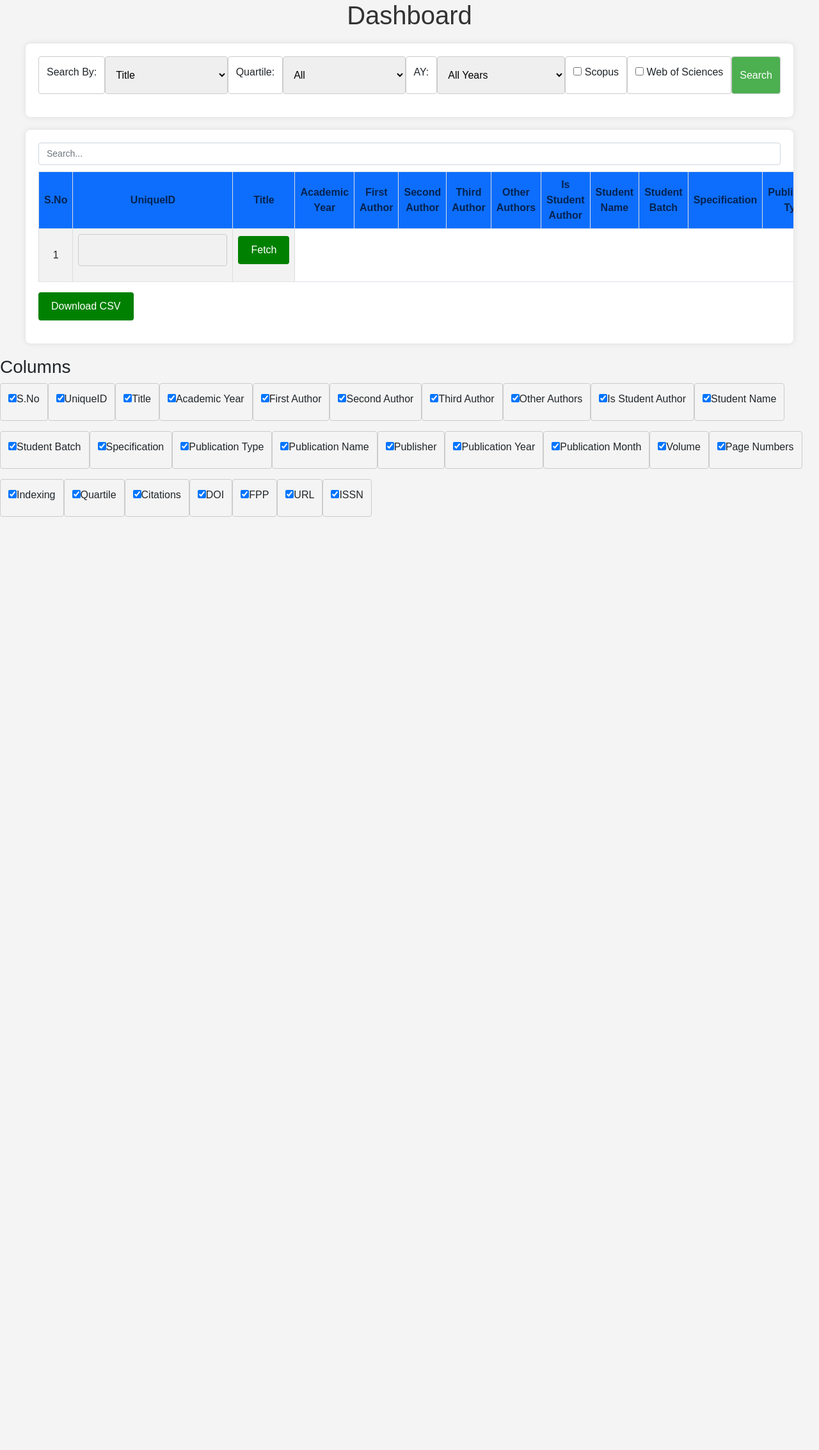
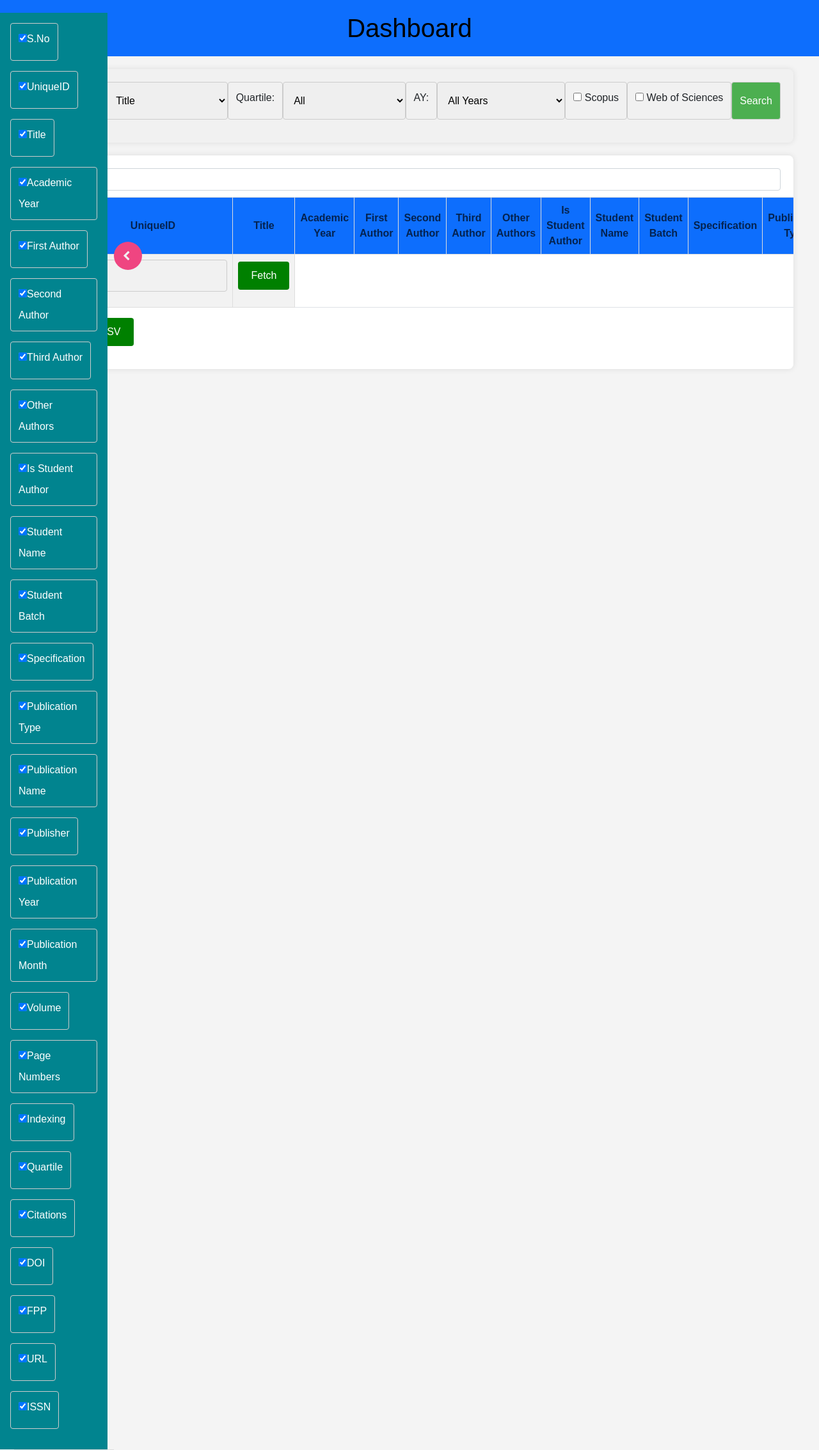
Before and after one commit to praneshkumar-12/researchdata, a Django app: template rpa/templates/layout.html in a window 1280 px wide. Shown: the whole page at 64% size. Before the commit the page ends 808 px from the top, so only its background shows below. Run offline with Django 4.2, Linux system fonts and the light colour scheme; the template is opened without the code that fills it, so the values that code supplies are empty; some libraries are stand-ins or nearby versions.

Commit message:
Added a new sidebar and changed css

```diff
--- a/rpa/templates/layout.html
+++ b/rpa/templates/layout.html
@@ -13,6 +13,110 @@
         .hidden {
             display: none;
         }
+
+        /* Adding new css for sidebar and others */
+        body {
+            margin: 0;
+            font-family: Arial, sans-serif;
+            overflow-x: hidden; /* Hide horizontal scrollbar */
+        }
+
+        h1 {
+            padding: 20px;
+            background-color: #0d6efd;
+            color: black;
+            margin: 0;
+        }
+
+        form {
+            padding: 20px;
+            background-color: #f1f1f1;
+            display:flexbox;
+            flex-wrap:inherit;
+        }
+
+        .container {
+            padding: 20px;
+            margin-left: 200px; /* Adjust the margin to match your sidepanel width */
+        }
+
+        #mytable {
+            width: 100%;
+            border-collapse: collapse;
+        }
+
+        #mytable th, #mytable td {
+            border: 1px solid #ddd;
+            padding: 8px;
+            text-align: center;
+        }
+        .sidepanel {
+            height: 100%;
+            width: 200px;
+            position:absolute;
+            z-index: 1; /* Make sure it's above other elements */
+            top: 0;
+            left: 0;
+            padding-top: 20px;
+            color: white;
+            transition: 0.02s;
+        }
+        .sidepanel:before {
+        content:'';
+        position:absolute;
+        height:100vh;
+        width:10px;
+        top:0;
+        left:100%;
+        z-index:1;
+        }
+        .sidepanel span {
+        position:relative;
+        display:block;
+        width:calc(100% - 2em);
+        min-width:100px;
+        padding:1em;
+        background-color:#01848f;
+        }
+        .sidepanel .line {
+            border-bottom: 1px solid #ddd;
+            margin-bottom: 20px;
+        }
+
+        .line {
+        height:1px;
+        width:calc(100% - 44px);
+        background-color:#E9D985;
+        margin:0 22px;
+        }
+        .circle {
+        position:absolute;
+        width:44px;
+        height:44px;
+        border-radius:50%;
+        font-size:16px;
+        background-color:#ef4581;
+        color:#f1f1f2;
+        display:flex;
+        justify-content:center;
+        align-items:center;
+        top:calc(50% - 22px);
+        left:calc(100% - 22px);
+        z-index:3;
+        cursor:pointer;
+        }
+        .fa-chevron-left {
+        margin-right:5px;
+        }
+        .fa-chevron-right {
+        margin-left:5px;
+        }
+        .hide {
+        display:none;
+        }
+
+        /* Changes ends here */
+
     </style>
 </head>
 <body>
@@ -170,11 +274,18 @@
             </tbody>
         </table>
         <button id="downloadCSV" class="scrape-btn" onclick="downloadCSV()">Download CSV</button>
+
+
+
     </div>
-    <div id="sidebar">
-        <h3>Columns</h3>
-        <div id="columnList"></div>
-    </div>
+    <div class="sidepanel">
+        <span><div id="columnList"></div></span>
+        <div class="line"></div>
+        <div class="circle">
+          <i class="fa fa-chevron-left" aria-hidden="true"></i>
+          <i class="fa fa-chevron-right hide" aria-hidden="true"></i>
+        </div>
+      </div>
 </body>
 
 
@@ -537,62 +648,25 @@ $(document).ready(function() {
 });
 
 
-
-// function applyFilter() {
-//     var scopusCheckbox = document.querySelector('input[name="scopus"]');
-//     var webOfSciencesCheckbox = document.querySelector('input[name="webOfSciences"]');
-//     var quartileSelect = document.getElementById("quartile");
-//     var AYSelect = document.getElementById("AY");
-//     var table = document.getElementById("mytable");
-//     var rows = table.getElementsByTagName("tr");
-
-//     for (var i = 1; i < rows.length; i++) {
-//         var indexingCell = rows[i].getElementsByTagName("td")[19]; // Assuming indexing is at index 19, adjust if needed
-//         var quartileCell = rows[i].getElementsByTagName("td")[20]; // Assuming quartile is at index 20, adjust if needed
-//         var AYCell = rows[i].getElementsByTagName("td")[3]; // Assuming Academic Year is at index 3, adjust if needed
-
-//         var scopusChecked = scopusCheckbox.checked;
-//         var webOfSciencesChecked = webOfSciencesCheckbox.checked;
-//         var quartileSelected = quartileSelect.value;
-//         var selectedAY = AYSelect.value;
-
-//         var containsWebOfScience = indexingCell ? indexingCell.innerHTML.toLowerCase().includes("web of science") : false;
-//         var containsScopus = indexingCell ? indexingCell.innerHTML.toLowerCase().includes("scopus") : false;
-//         var matchesQuartile = quartileCell ? quartileCell.innerHTML.toLowerCase().includes(quartileSelected) : false;
-//         var matchesAY = AYCell ? AYCell.innerHTML.includes(selectedAY) : false;
-
-//         var shouldBeHidden = false;
-
-//         if (quartileSelected !== "all") { // Check if "All Quartiles" is not selected
-//             if (
-//                 (webOfSciencesChecked && !containsWebOfScience) ||
-//                 (scopusChecked && !containsScopus) ||
-//                 (quartileSelected !== "" && !matchesQuartile) ||
-//                 (selectedAY !== "" && !matchesAY)
-//             ) {
-//                 shouldBeHidden = true;
-//             }
-//         } else {
-//             // Show all rows when "All Quartiles" is selected
-//             if (webOfSciencesChecked && !containsWebOfScience) {
-//                 shouldBeHidden = true;
-//             }
-//             if (scopusChecked && !containsScopus) {
-//                 shouldBeHidden = true;
-//             }
-//             if (selectedAY !== "" && !matchesAY) {
-//                 shouldBeHidden = true;
-//             }
-//         }
-
-//         if (shouldBeHidden) {
-//             rows[i].classList.add("hidden");
-//         } else {
-//             rows[i].classList.remove("hidden");
-//         }
-//     }
-// }
-
+// JS for the sidebar
+$('.circle').click(function() {
+  let spWidth = $('.sidepanel').width();
+  let spMarginLeft = parseInt($('.sidepanel').css('margin-left'),10);
+  let w = (spMarginLeft >= 0 ) ? spWidth * -1 : 0;
+  let cw = (w < 0) ? -w : spWidth-22;
+  $('.sidepanel').animate({
+    marginLeft:w
+  });
+  $('.sidepanel span').animate({
+    marginLeft:w
+  });
+  $('.circle').animate({
+    left:cw
+  },function() {
+    $('.fa-chevron-left').toggleClass('hide');
+    $('.fa-chevron-right').toggleClass('hide');
+  });
+});
 
 </script>
 
```
